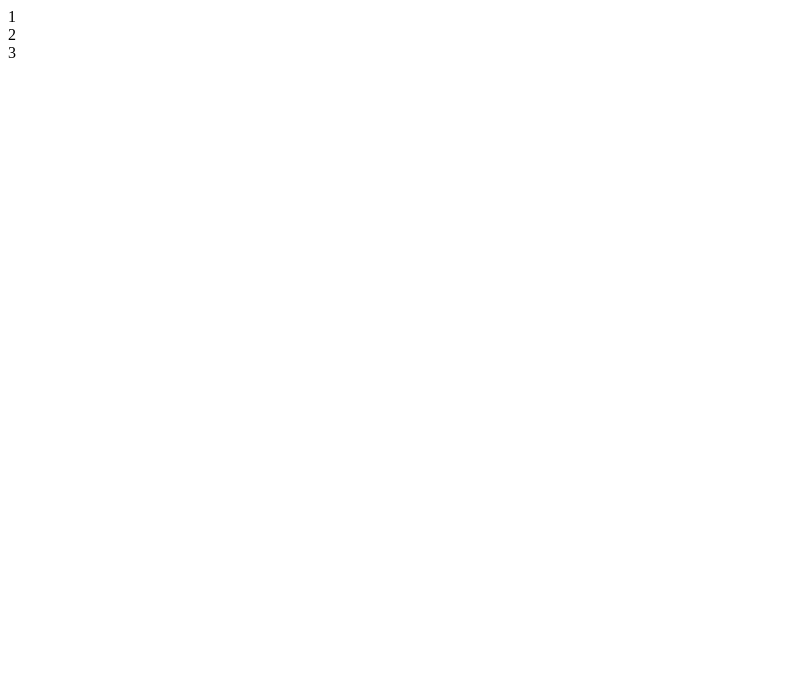
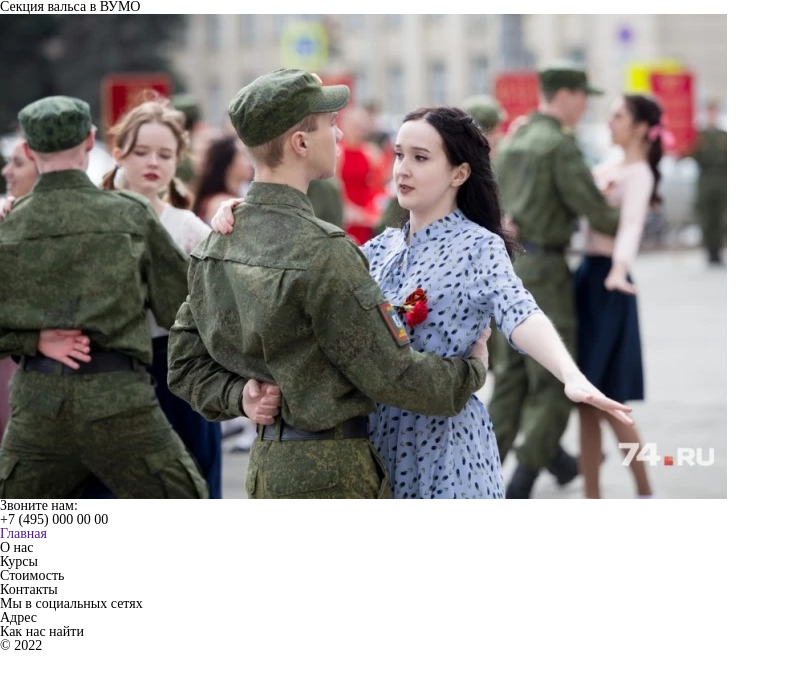
Before and after one commit to el-hombre0/el-hombre0.github.io, a plain HTML site: page index.html in a window 1280 px wide. Shown: the whole page, without its empty margins (0-790 px from the left). Drawn offline with Linux system fonts and the light colour scheme.

Commit message:
HTML base structure and CSS class-names w/o content are done

```diff
--- /dev/null
+++ b/CSS/null-style.css
@@ -0,0 +1,28 @@
+*{margin: 0;padding: 0;border: 0;}
+*, *:before, *:after{
+    -moz-box-sizing: border-box;
+    -webkit-box-sizing: border-box;
+    box-sizing: border-box;
+}
+:focus, :active{outline: none;}
+a:focus, a:active{outline: none;}
+nav, footer, header, aside{display: block;}
+html,body{
+    height: 100%;
+    width: 100%;
+    font-size: 100%;
+    line-height: 1;
+    font-size: 14px;
+    -ms-text-size-adjust: 100%;
+    -moz-text-size-adjust: 100%;
+    -webkit-text-size-adjust: 100%;
+}
+input, button, textarea{font-family: inherit;}
+input::-ms-clear{display: none;}
+button{cursor: pointer;}
+button::-moz-focus-inner{padding: 0;border: 0;}
+a, a:visited{text-decoration: 0}
+a:hover{text-decoration: none;}
+ul li{list-style: none;}
+img{vertical-align: top;}
+h1, h2, h3, h4, h5, h6{font-size: inherit; font-weight: 400;}
--- a/CSS/style.css
+++ b/CSS/style.css
@@ -0,0 +1,36 @@
+@import "null-style.css";
+
+.wrapper {
+}
+.content {
+}
+.header {
+}
+.container {
+}
+.header__text {
+}
+.header__image {
+}
+.header__phone-number {
+}
+.menu {
+}
+.menu__list {
+}
+.menu__item {
+}
+.main {
+}
+.footer {
+}
+.footer__row {
+}
+.footer__social-networks {
+}
+.footer__address {
+}
+.footer__map {
+}
+.footer__line {
+}
--- a/index.html
+++ b/index.html
@@ -4,22 +4,58 @@
     <meta charset="UTF-8" />
     <meta http-equiv="X-UA-Compatible" content="IE=edge" />
     <meta name="viewport" content="width=device-width, initial-scale=1.0" />
+    <link rel="stylesheet" href="css/style.css" />
     <title>Вальс в ВУМО</title>
   </head>
   <body>
     <div class="wrapper">
-      <div class="block">
-        <div class="block__row">
-          <div class="block__column">
-            <div class="block__item">1</div>
+      <div class="content">
+        <header class="header">
+          <div class="container">
+            <div class="header__text">
+              <h1>Секция вальса в ВУМО</h1>
+            </div>
+            <div class="header__image">
+              <img
+                src="images/logo.jpg"
+                alt="Молодой человек и дувушка танцуют"
+              />
+            </div>
+            <div class="header__phone-number">
+              <h2>Звоните нам:</h2>
+              <h2>+7 (495) 000 00 00</h2>
+            </div>
           </div>
-          <div class="block__column">
-            <div class="block__item">2</div>
+        </header>
+      </div>
+
+      <div class="content">
+        <nav class="menu">
+          <ul class="menu__list">
+            <li><a class="menu__item" href="">Главная</a></li>
+            <li><a class="menu__item" href=""></a> О нас</li>
+            <li><a class="menu__item" href=""></a> Курсы</li>
+            <li><a class="menu__item" href=""></a> Стоимость</li>
+            <li><a class="menu__item" href=""></a> Контакты</li>
+          </ul>
+        </nav>
+      </div>
+
+      <div class="content"><main class="main"></main></div>
+
+      <div class="content">
+        <footer class="footer">
+          <div class="container">
+            <div class="footer__row">
+              <div class="footer__social-networks">
+                <h3>Мы в социальных сетях</h3>
+              </div>
+              <div class="footer__address"><h3>Адрес</h3></div>
+              <div class="footer__map"><h3>Как нас найти</h3></div>
+            </div>
+            <div class="footer__line">&#169; 2022</div>
           </div>
-          <div class="block__column">
-            <div class="block__item">3</div>
-          </div>
-        </div>
+        </footer>
       </div>
     </div>
   </body>
```
Also changed, not shown: images/logo.jpg (added).
